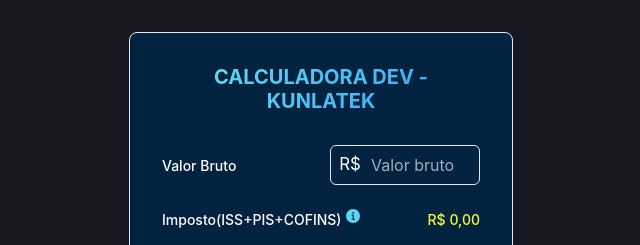
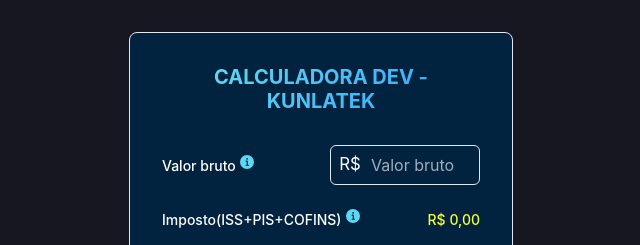
Before and after one commit to robertobdev/kunlatek-dev-calculator, a React (Create React App) app: page / in a window 1280 px wide. Shown: the top 245 px of the page, without its empty margins (319-959 px from the left). Built offline with nearby package versions, Linux system fonts and the light colour scheme.

Commit message:
Add new info

```diff
--- a/src/pages/calculator.tsx
+++ b/src/pages/calculator.tsx
@@ -75,7 +75,14 @@
       </Heading>
 
       <Stack spacing="6">
-        <OrderSummaryItem label="Valor Bruto">
+        <OrderSummaryItem
+          label={
+            <TooltipItem
+              label="Valor bruto"
+              tooltipLabel="Valor da hora base: Junior R$50; Pleno R$60; Senior R$80;"
+            />
+          }
+        >
           <InputGroup width={150}>
             <InputLeftElement
               pointerEvents="none"
```
